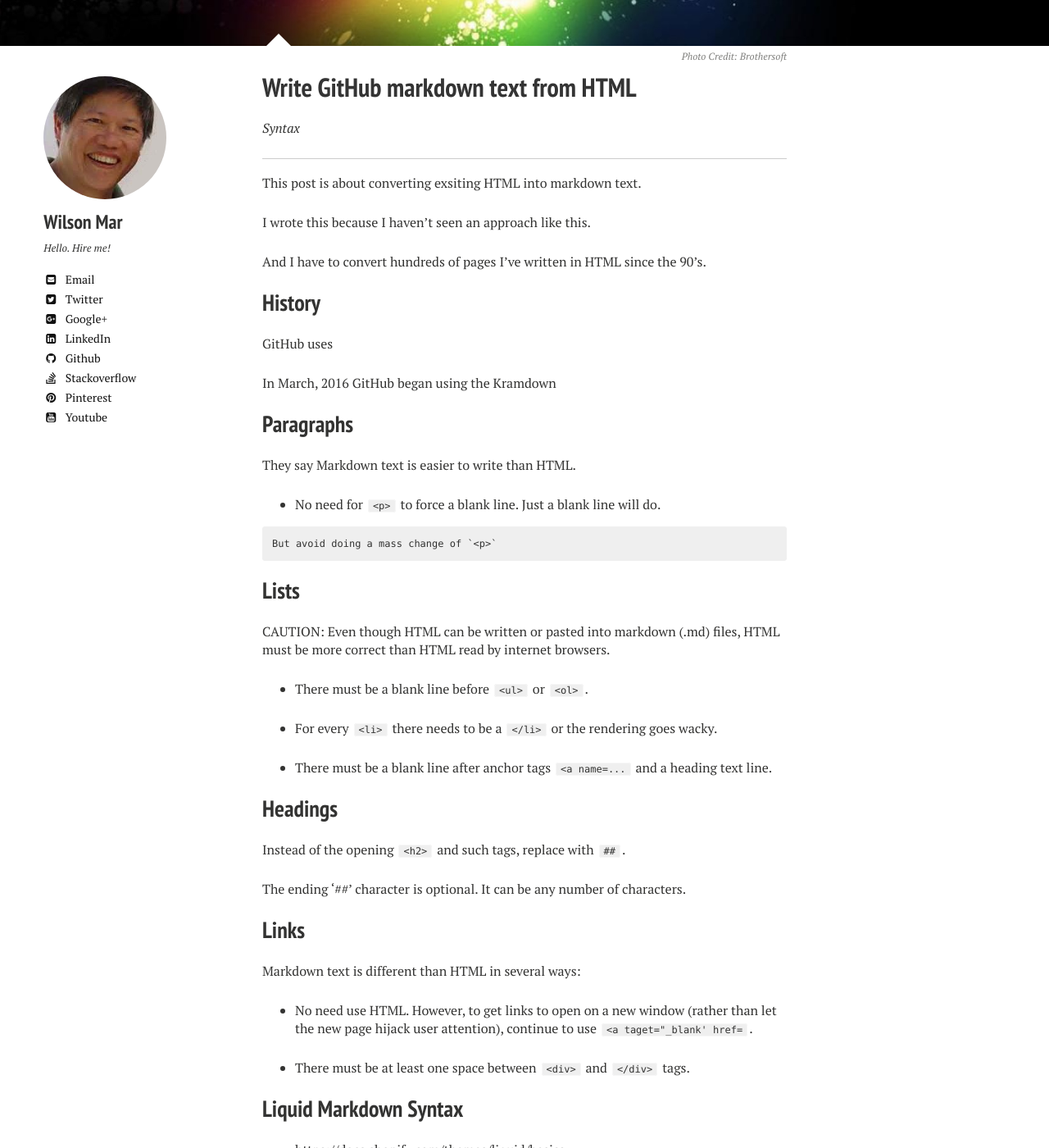
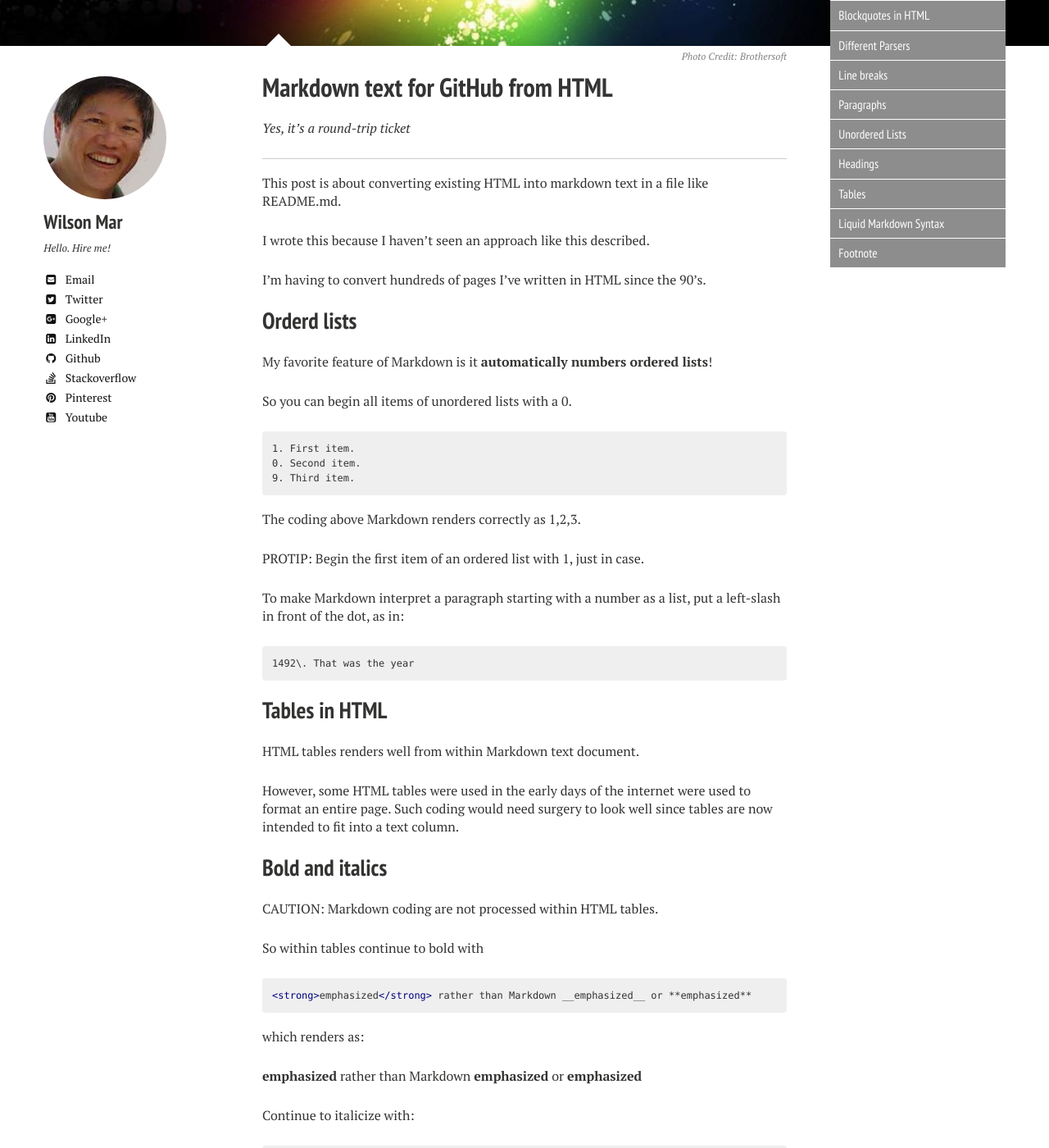
Before and after one commit to anilmainali/wilsonmar.github.io, a Jekyll site: the page built from _posts/2016-03-24-write-github-markdown.md, in a window 1280 px wide and 1400 px high, scrolled down 365 px. Shown: the whole window at 82% size. Built offline with Jekyll 4.4.1, drawn with Linux system fonts in a browser that asks for light colours; nearby versions of some CDN libraries; comment, search, counter and statistics services are not loaded; some of the changed text lies outside the part shown.

Commit message:
Update markdown tutorial

```diff
--- a/_posts/2016-03-24-write-github-markdown.md
+++ b/_posts/2016-03-24-write-github-markdown.md
@@ -1,7 +1,7 @@
 ---
 layout: post
-title: "Write GitHub markdown text from HTML"
-excerpt: "Syntax "
+title: "Markdown text for GitHub from HTML"
+excerpt: "Yes, it's a round-trip ticket"
 tags: [HTML, personalization, jekyll]
 image:
   feature: pic rainbow splash black apple logo 1900x500.jpg
@@ -14,18 +14,183 @@
 
 {% include _toc.html %}
 
-This post is about converting exsiting HTML into markdown text.
+This post is about converting existing HTML into markdown text in a file like README.md.
 
-I wrote this because I haven't seen an approach like this.
+I wrote this because I haven't seen an approach like this described.
 
-And I have to convert hundreds of pages I've written in HTML since the 90's.
+I'm having to convert hundreds of pages I've written in HTML since the 90's.
+
+## Orderd lists
+
+My favorite feature of Markdown is it **automatically numbers ordered lists**!
+
+So you can begin all items of unordered lists with a 0.
+
+{% highlight html %}
+1. First item.
+0. Second item.
+9. Third item.
+{% endhighlight %}
+
+The coding above Markdown renders correctly as 1,2,3.
+
+PROTIP: Begin the first item of an ordered list with 1, just in case.
+
+To make Markdown interpret a paragraph starting with a number as a list,
+put a left-slash in front of the dot, as in:
+
+{% highlight html %}
+1492\. That was the year
+{% endhighlight %}
+
+## Tables in HTML
+
+HTML tables renders well from within Markdown text document.
+
+However, some HTML tables were used in the early days of the internet
+were used to format an entire page. Such coding would need surgery to look well
+since tables are now intended to fit into a text column.
+
+## Bold and italics
+
+CAUTION: Markdown coding are not processed within HTML tables.
+
+So within tables continue to bold with
+
+{% highlight html %}
+<strong>emphasized</strong> rather than Markdown __emphasized__ or **emphasized**
+{% endhighlight %}
+
+which renders as:
+
+<strong>emphasized</strong> rather than Markdown __emphasized__ or **emphasized**
+
+Continue to italicize with:
+
+{% highlight html %}
+<em>italicized</em> rather than Markdown _italicized_ or *italicized*
+{% endhighlight %}
+
+which renders as:
+
+<em>italicized</em> rather than Markdown _italicized_ or *italicized*
 
 
-## History
+## Tools?
 
-GitHub uses
+To see your markdown turn into HTML, use this online tool:
 
-In March, 2016 GitHub began using the Kramdown
+   * [Dingus](http://daringfireball.net/projects/markdown/dingus)
+
+The easiest way to convert HTML to Markdown text is to use Aaron Swartz’s
+
+   * [html2text.py Python script or on-line](http://www.aaronsw.com/2002/html2text/).
+   But it has not been updated since 2011.
+
+> My experience is that we'll need to pretty much go through each line
+to make it look good in Markdown text.
+
+## Links
+
+PROTIP: Keep using HTML to link to external sites and images.
+
+Example of HTML:
+
+{% highlight html %}
+<a taget="_blank" title="hello" href="http://wilsonmar.github.io/">my site</a>
+{% endhighlight %}
+
+> The biggest hassle with converting to Markdown text from HTML coding is that
+Markdown reverses the order of text and links.
+
+{% highlight html %}
+ [mysite](http://wilsonmar.github.io/)
+{% endhighlight %}
+
+> I'm reluctant to put external links in Markdown because
+they open in the **same window**, causing my site to lose visitors to that site.
+
+{% highlight html %}
+![mysite logo](http://wilsonmar.github.io/favicon.png/ "optional title")
+{% endhighlight %}
+
+   Notice that links to images would have an exclaimation point in front.
+
+> Markdown currently has no syntax for specifying the dimensions of an image.
+
+To embed a YouTube video, use an HTML iframe.
+
+{% highlight html %}
+<iframe width="560" height="315" src="https://www.youtube.com/embed/Onv9nhPIBp0" frameborder="0" allowfullscreen> </iframe>
+{% endhighlight %}
+
+To specify starting the video at a specific time (1 minute 2 seconds), use a link such as:
+
+{% highlight html %}
+<a target="_blank" href="https://www.youtube.com/watch?v=Onv9nhPIBp0&t=1m2s">Link to YouTube</a>.
+{% endhighlight %}
+
+## Special characters
+
+PROTIP: If a URL contains attributes, **convert &amp; (ampersand)**
+
+Another aspect where it would be helpful to use tools is conversion of some special characters
+that Markdown converts into escape entities that begin with an **&amp;** (ampersand),
+
+   * **&lt;** (less than) is turned into &amp;lt;
+
+   * **&gt;** (greater than) is turned into &amp;gt; because that's used to signify block quotes in Markdown.
+
+   * the ampersand itself turns to &amp;amp;, as in link URLs.
+
+## Horizontal rule
+
+A line going across the page in HTML is:
+
+{% highlight html %}
+<hr />
+{% endhighlight %}
+
+
+## Blockquotes in HTML
+
+Markdown ignores the HTML `<blockquote>` tag. So this appear as if it was not surrounded by the tag:
+
+{% highlight html %}
+<block>
+This is a block quote.
+</block>
+{% endhighlight %}
+
+## Different Parsers
+
+The trouble with Markdown code is that different parsers render them differently into HTML.
+
+In March, 2016 GitHub switched to the **Kramdown** parser which
+claims to incorporate the capabilities of other parsers:
+
+   * <a target="_blank" href="https://github.com/vmg/redcarpet">RedCarpet</a>
+
+   * <a target="_blank" href="http://pandoc.org/">Pandoc</a>
+
+   * <a target="_blank" href="http://dafoster.net/projects/rdiscount/">Rdiscount</a>
+
+
+## Line breaks
+
+Both styles of line break tags result in a new line (without a blank line in between):
+the XHTML style:
+
+{% highlight html %}
+Hello<br />there
+{% endhighlight %}
+
+or HTML-style tags:
+
+{% highlight html %}
+Hello<br>there
+{% endhighlight %}
+
 
 ## Paragraphs
 
@@ -35,34 +200,68 @@
 
     But avoid doing a mass change of `<p>`
 
-## Lists
+## Unordered Lists
 
 CAUTION: Even though HTML can be written or pasted into markdown (.md) files,
 HTML must be more correct than HTML read by internet browsers.
 
-* There must be a blank line before `<ul>` or `<ol>`.
+   * There must be a blank line before `<ul>` or `<ol>`.
 
-* For every `<li>` there needs to be a `</li>` or the rendering goes wacky.
+   * For every `<li>` there needs to be a `</li>` or the rendering goes wacky.
 
-* There must be a blank line after anchor tags `<a name=...` and a heading text line.
+   * There must be a blank line after anchor tags `<a name=...` and a heading text line.
+
+PROTIP: Markdown recognizes different characters to parse into lists:
+
+   * Asterisk
+
+   + plus sign
+
+   - minus sign
 
 ## Headings
 
-Instead of the opening `<h2>` and such tags, replace with `##`.
+Instead of the opening `<h2>` and such tags, replace with `##`
+(called [Atx-style](http://www.aaronsw.com/2002/atx/) headers).
+
+Markdown recognizes up to 6 hash characters for 6 levels.
 
 The ending '##' character is optional. It can be any number of characters.
+## Tables
 
-## Links
+Alternately, [Setext-style](http://docutils.sourceforge.net/mirror/setext.html)
+headers are specified (“underlined”) by a series of
+equal signs (for first-level headers) and dashes (for second-level headers):
 
-Markdown text is different than HTML in several ways:
+<pre><code>
+First-level H1 headers
+=============
 
-* No need use HTML. However, to get links to open on a new window
-  (rather than let the new page hijack user attention),
-  continue to use `<a taget="_blank' href=`.
-
-* There must be at least one space between `<div>` and `</div>` tags.
-
+Second-level H2 headers
+-------------
+</code></pre>
 
 ## Liquid Markdown Syntax
 
-* https://docs.shopify.com/themes/liquid/basics
+Additionally, Markdown in  GitHub recognizes Liquid syntax as defined in:
+
+   * [https://docs.shopify.com/themes/liquid/basics](https://docs.shopify.com/themes/liquid/basics)
+
+This coding would process html as such:
+
+<pre><code>
+&#123;% highlight html %}
+<strong>Hello</strong>
+&#123;% endhighlight %}
+</code></pre>
+
+## Footnote
+
+This incorporates the thorough detail about markdown coding at:
+
+* [daringfireball.net](http://daringfireball.net/projects/markdown/)
+
+
+A discussion list about markdown:
+
+* https://pairlist6.pair.net/mailman/listinfo/markdown-discuss
```
Also changed, not shown: _posts/2016-03-02-git-and-github-vs-file-archival.md (added, +56 -0 lines), _posts/2016-03-05-markdown-readers-and-hosting.md (renamed from _posts/2016-03-06-git-and-github.md, +8 -23 lines), _posts/2017-03-16-git-workflows-and-commands.md (added, +112 -0 lines), _posts/2099-08-15-git-clients-on-mac-osx.md (renamed from _posts/2099-08-15-git-on-mac-osx.md, +1 -1 lines), index.md (+1 -1 lines), _posts/2015-03-15-word-processing.md (renamed from _posts/2016-03-15-word-processing.md), _posts/2016-02-01-clickable-maps-in-jekyll-posts.md (renamed from _posts/2016-03-10-clickable-maps-in-jekyll-posts.md).
